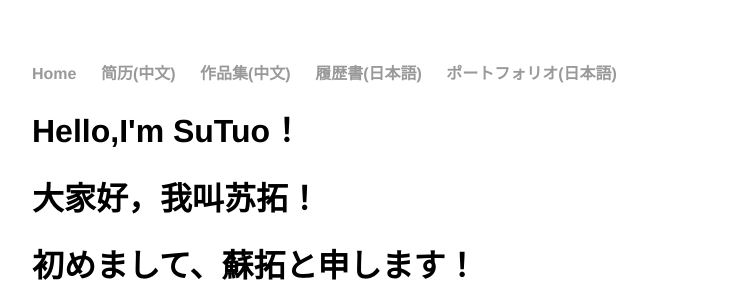
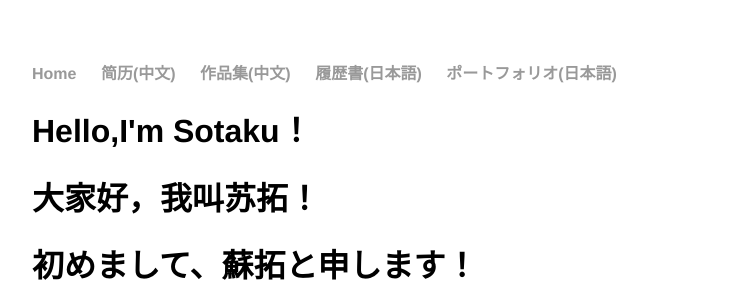
Before and after one commit to SotakuStudio/SotakuStudio.github.io, a Jekyll site: the page built from index.html, in a window 1280 px wide. Shown: the top 306 px of the page, without its empty margins (160-909 px from the left). Built offline with Jekyll 4.4.1, drawn with Linux system fonts in a browser that asks for light colours.

Commit message:
Update index.html

```diff
--- a/index.html
+++ b/index.html
@@ -3,7 +3,7 @@ layout: default
 title: SuTuo_Job
 ---
 <div class="blurb">
-    <h1>Hello,I'm SuTuo！</h1>
+    <h1>Hello,I'm Sotaku！</h1>
     <h1>大家好，我叫苏拓！</h1>
     <h1>初めまして、蘇拓と申します！</h1>
     <p>[中文]</p>
```
